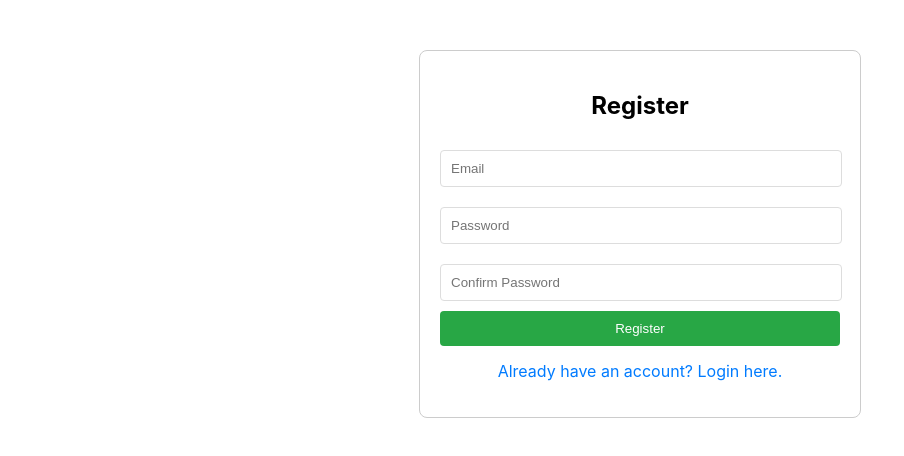
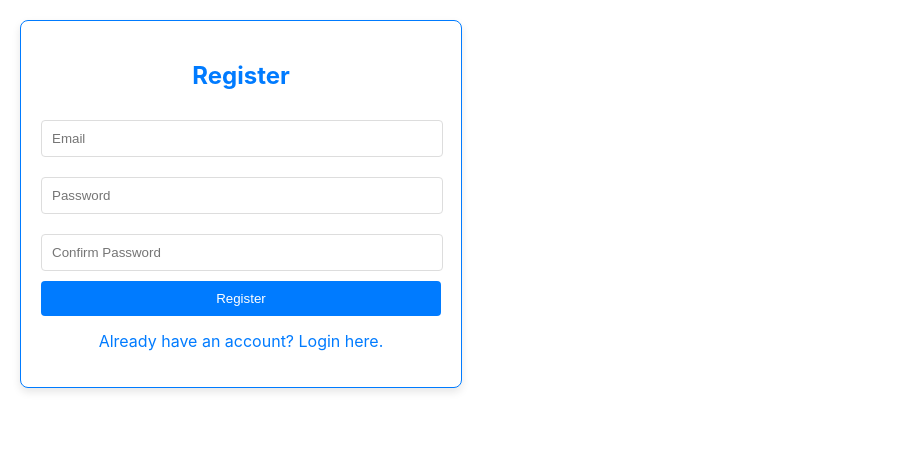
Before and after one commit to Monze7/URUSHAY, a React (Create React App) app in the folder Frontend/: page /register in a window 1280 px wide. Shown: the top 456 px of the page, without its empty margins (0-904 px from the left). Built offline with nearby package versions, Linux system fonts and the light colour scheme.

Commit message:
Update Register.css

```diff
--- a/Frontend/src/components/Register.css
+++ b/Frontend/src/components/Register.css
@@ -1,15 +1,18 @@
 /* src/components/Register.css */
 .register-container {
   max-width: 400px;
-    margin: 50px auto;
+  margin: 20px;
   padding: 20px;
-    border: 1px solid #ccc;
+  border: 1px solid #007bff;
   border-radius: 8px;
   text-align: center;
+  background: #ffffff; /* White background for contrast */
+  box-shadow: 0 4px 8px rgba(0, 0, 0, 0.1);
 }
 
 .register-container h2 {
   margin-bottom: 20px;
+  color: #007bff; /* Blue color for headings */
 }
 
 .register-container input {
@@ -23,14 +26,14 @@
 .register-container button {
   width: 100%;
   padding: 10px;
-    background-color: #28a745;
+  background-color: #007bff;
   color: white;
   border: none;
   border-radius: 4px;
   cursor: pointer;
 }
 
-  .link-text {
+.register-container .link-text {
   color: #007bff;
   cursor: pointer;
   margin-top: 15px;
```
Lines whose indentation alone changed are shown as unchanged.
